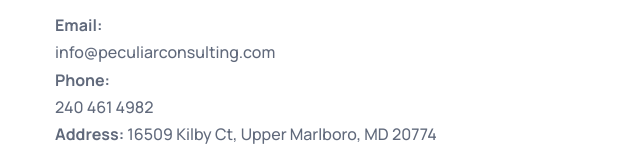
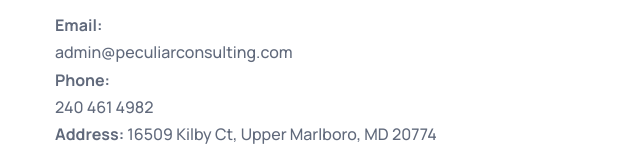
Before and after one commit to TEAQUAN/PECULIAR-CONSULT-V22, a website: page Contact.html in a window 1280 px wide. Shown: the part 1311-1478 px from the top of the page, 31-671 px from the left. Drawn offline with nearby package versions, Linux system fonts and the light colour scheme.

Commit message:
UPDATED CONTct

```diff
--- a/Contact.html
+++ b/Contact.html
@@ -296,7 +296,7 @@
 
                  <div class="contact-info">
                     <p class="contact-info-item">
-                       <strong>Email:</strong> <a href="mailto:info@peculiarconsulting.com">info@peculiarconsulting.com</a>
+                       <strong>Email:</strong> <a href="mailto:admin@peculiarconsulting.com">admin@peculiarconsulting.com</a>
                     </p>
                     <p class="contact-info-item">
                        <strong>Phone:</strong> <a href="tel: 240 461 4982"> 240 461 4982</a>
```
